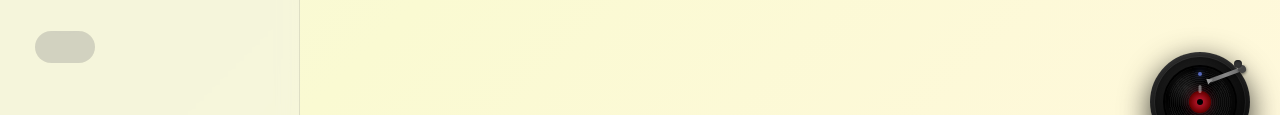
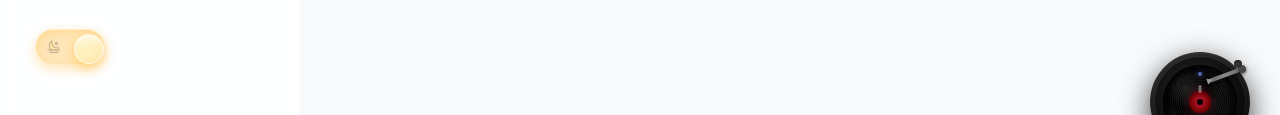
Before and after one commit to ryanwonglala/Personal-Web, a plain HTML site: page my-homepage/index.html in a window 1280 px wide. Both pictures are taken after a click on the element 65 px from the left and 665 px from the top of the page. Shown: the part 618-733 px from the top of the page. Drawn offline with Linux system fonts and the light colour scheme.

Commit message:
Add files via upload

```diff
--- a/my-homepage/index.html
+++ b/my-homepage/index.html
@@ -27,21 +27,27 @@
     }
 
     body.light-mode {
-      /* 明亮模式颜色 */
-      --bg-gradient-start: #F5F5DC; /* 米白色 */
-      --bg-gradient-mid: #FAFAD2; /* 亮金黄色 */
-      --bg-gradient-end: #FFF8DC; /* 玉米丝色 */
-      --sidebar-bg: rgba(245, 245, 220, 0.85);
-      --sidebar-border: rgba(0, 0, 0, 0.1);
-      --text-color: #3b3b3b;
-      --icon-color: #2c2c2c;
+      /* 明亮模式颜色 - 蓝紫渐变配色方案 */
+      --bg-gradient-start: #6c92e9; /* 天蓝色 */
+      --bg-gradient-mid: #7a6fbe; /* 紫蓝色 */
+      --bg-gradient-end: #a76799; /* 玫瑰紫 */
+      --sidebar-bg: rgba(255, 255, 255, 0.85);
+      --sidebar-border: rgba(255, 255, 255, 0.3);
+      --text-color: #2c3e50;
+      --icon-color: #2c3e50;
       --hover-color: #f59e0b;
-      --section-text-color: rgba(0, 0, 0, 0.08);
-      --active-bg-start: #FAEBD7;
-      --active-bg-mid: #FFE4B5;
-      --active-bg-end: #FFDAB9;
-      --active-shadow-color: rgba(245, 245, 220, 0.85);
-      --body-bg-pulse-color: rgba(0, 0, 0, 0.03);
+      --section-text-color: rgba(255, 255, 255, 0.15);
+      --active-bg-start: rgba(255, 255, 255, 0.6);
+      --active-bg-mid: rgba(240, 240, 255, 0.6);
+      --active-bg-end: rgba(230, 230, 255, 0.6);
+      --active-shadow-color: rgba(255, 255, 255, 0.85);
+      --body-bg-pulse-color: rgba(255, 255, 255, 0.05);
+
+      /* 白色背景 + 点状网格 */
+      background-color: #f8fafc;
+      background-image: radial-gradient(rgba(0, 0, 0, 0.1) 1px, #f8fafc 1px);
+      background-size: 16px 16px;
+      background-attachment: fixed;
     }
 
     * {
@@ -58,7 +64,19 @@
 
     body {
       font-family: 'Arial', 'Microsoft YaHei', sans-serif;
-      background: linear-gradient(135deg, var(--bg-gradient-start) 0%, var(--bg-gradient-mid) 50%, var(--bg-gradient-end) 100%);
+
+      /* [!!] 更新为新的黑暗模式背景 */
+      background-color: #0f172a;
+      background-image:
+        /* Dotted grid (top layer) */
+        radial-gradient(#ffffff33 1px, transparent 1px),
+        /* Radial gradient (middle layer) */
+        radial-gradient(150% 80% at 25% 75%, rgba(244, 63, 94, 0.5) 40%, rgba(15, 23, 42, 1) 100%);
+      background-size:
+        16px 16px, /* For the dotted grid */
+        auto;       /* For the radial gradient */
+      /* [!!] 结束新的背景 */
+
       background-attachment: fixed;
       min-height: 100vh;
       overflow-y: auto;
@@ -271,21 +289,84 @@
 
     .theme-switch {
       position: relative;
-      width: 60px;
-      height: 32px;
-      background: rgba(128, 128, 128, 0.3);
-      border-radius: 16px;
+      width: 70px;
+      height: 36px;
+      background: linear-gradient(135deg, rgba(30, 30, 60, 0.6), rgba(20, 20, 40, 0.7));
+      border-radius: 18px;
       cursor: pointer;
-      transition: background var(--transition-speed) ease;
-      overflow: hidden;
+      transition: all var(--transition-speed) ease;
+      overflow: visible;
       display: flex;
       align-items: center;
-      justify-content: center;
+      justify-content: space-between;
+      padding: 0 6px;
       margin-left: 5px;
+      box-shadow:
+        inset 0 2px 8px rgba(0, 0, 0, 0.3),
+        0 4px 12px rgba(0, 0, 0, 0.2);
+      border: 1px solid rgba(255, 255, 255, 0.1);
     }
 
     .theme-switch:hover {
-      background: rgba(128, 128, 128, 0.4);
+      box-shadow:
+        inset 0 2px 8px rgba(0, 0, 0, 0.4),
+        0 6px 16px rgba(0, 0, 0, 0.3);
+    }
+
+    /* 明亮模式下的开关背景 */
+    body.light-mode .theme-switch {
+      background: linear-gradient(135deg, rgba(255, 200, 100, 0.5), rgba(255, 220, 150, 0.6));
+      box-shadow:
+        inset 0 2px 8px rgba(255, 165, 0, 0.2),
+        0 4px 12px rgba(255, 165, 0, 0.3);
+      border: 1px solid rgba(255, 255, 255, 0.3);
+    }
+
+    /* 玻璃滑块 */
+    .theme-switch::before {
+      content: '';
+      position: absolute;
+      width: 28px;
+      height: 28px;
+      background: linear-gradient(135deg, rgba(255, 255, 255, 0.9), rgba(240, 240, 255, 0.8));
+      border-radius: 50%;
+      left: 4px;
+      top: 4px;
+      transition: all var(--transition-speed) cubic-bezier(0.4, 0, 0.2, 1);
+      box-shadow:
+        0 4px 12px rgba(0, 0, 0, 0.3),
+        inset 0 1px 3px rgba(255, 255, 255, 0.8),
+        inset 0 -2px 4px rgba(0, 0, 0, 0.1);
+      backdrop-filter: blur(10px);
+      border: 1px solid rgba(255, 255, 255, 0.4);
+    }
+
+    /* 玻璃高光效果 */
+    .theme-switch::after {
+      content: '';
+      position: absolute;
+      width: 22px;
+      height: 12px;
+      background: linear-gradient(180deg, rgba(255, 255, 255, 0.4), transparent);
+      border-radius: 50%;
+      left: 7px;
+      top: 6px;
+      transition: all var(--transition-speed) cubic-bezier(0.4, 0, 0.2, 1);
+      pointer-events: none;
+    }
+
+    /* 明亮模式 - 滑块移动到右侧 */
+    body.light-mode .theme-switch::before {
+      left: 38px;
+      background: linear-gradient(135deg, rgba(255, 245, 200, 1), rgba(255, 235, 180, 0.95));
+      box-shadow:
+        0 4px 12px rgba(255, 165, 0, 0.4),
+        inset 0 1px 3px rgba(255, 255, 255, 0.9),
+        inset 0 -2px 4px rgba(255, 200, 100, 0.2);
+    }
+
+    body.light-mode .theme-switch::after {
+      left: 41px;
     }
 
     /* Theme 文字默认隐藏，悬停时显示 */
@@ -298,45 +379,47 @@
       opacity: 1;
     }
 
-    /* 太阳 - 使用PNG图片 */
+    /* 太阳图标 */
     .sun {
       position: absolute;
-      width: 28px;
-      height: 28px;
+      width: 20px;
+      height: 20px;
       background-image: url('assets/sun.png');
       background-size: contain;
       background-repeat: no-repeat;
       background-position: center;
-      filter: drop-shadow(0 0 8px rgba(255, 215, 0, 0.6));
-      transform: translateY(36px);
-      transition: transform var(--transition-speed) ease-in-out,
-                  filter var(--transition-speed) ease-in-out;
-    }
-
-    /* 月亮 - 使用PNG图片 */
+      filter: drop-shadow(0 0 4px rgba(255, 215, 0, 0.4));
+      right: 8px;
+      opacity: 0.5;
+      transition: all var(--transition-speed) ease-in-out;
+      z-index: 1;
+    }
+
+    /* 月亮图标 */
     .moon {
       position: absolute;
-      width: 28px;
-      height: 28px;
+      width: 20px;
+      height: 20px;
       background-image: url('assets/moon.png');
       background-size: contain;
       background-repeat: no-repeat;
       background-position: center;
-      filter: drop-shadow(0 0 8px rgba(200, 200, 220, 0.5));
-      transform: translateY(0);
-      transition: transform var(--transition-speed) ease-in-out,
-                  filter var(--transition-speed) ease-in-out;
-    }
-
-    /* 明亮模式 - 太阳升起，月亮降下 */
+      filter: drop-shadow(0 0 6px rgba(200, 200, 255, 0.6));
+      left: 8px;
+      opacity: 1;
+      transition: all var(--transition-speed) ease-in-out;
+      z-index: 1;
+    }
+
+    /* 明亮模式 - 太阳高亮，月亮暗淡 */
     body.light-mode .sun {
-      transform: translateY(0);
-      filter: drop-shadow(0 0 12px rgba(255, 215, 0, 0.8));
+      opacity: 1;
+      filter: drop-shadow(0 0 8px rgba(255, 215, 0, 0.8));
     }
 
     body.light-mode .moon {
-      transform: translateY(-36px);
-      filter: drop-shadow(0 0 8px rgba(200, 200, 220, 0.3));
+      opacity: 0.4;
+      filter: drop-shadow(0 0 4px rgba(200, 200, 255, 0.3));
     }
 
     /* ============ 迷你播放器容器 ============ */
@@ -979,7 +1062,6 @@
   </style>
 </head>
 <body>
-  <!-- 侧边栏导航 -->
   <div class="sidebar">
     <ul class="nav">
       <li class="active" id="logo">
@@ -1031,7 +1113,6 @@
         </a>
       </li>
 
-      <!-- 主题切换开关 -->
       <li class="theme-switch-li">
         <div class="theme-switch-wrapper">
           <div class="theme-switch">
@@ -1044,7 +1125,6 @@
     </ul>
   </div>
 
-  <!-- 内容区块 -->
   <section id="home">Home</section>
   <section id="about">About</section>
   <section id="projects">Projects</section>
@@ -1052,18 +1132,14 @@
   <section id="experience">Experience</section>
   <section id="contact">Contact</section>
 
-  <!-- 迷你音乐播放器 -->
   <div class="mini-player">
-    <!-- 展开的播放器面板 -->
     <div class="player-panel" id="playerPanel">
-      <!-- 面板头部 - 当前播放 -->
       <div class="panel-header">
         <div class="current-song">
           <div class="current-song-title" id="panelTitle">未加载音乐</div>
           <div class="current-song-artist" id="panelArtist">--</div>
         </div>
 
-        <!-- 播放控制按钮 -->
         <div class="panel-controls">
           <button class="panel-btn" id="panelPrevBtn">
             <div class="prev-icon"></div>
@@ -1076,7 +1152,6 @@
           </button>
         </div>
 
-        <!-- 进度条 -->
         <div class="progress-container">
           <div class="progress-time">
             <span id="currentTime">0:00</span>
@@ -1092,14 +1167,12 @@
         </div>
       </div>
 
-      <!-- 播放列表 -->
       <div class="playlist-section">
         <div class="playlist-header">播放列表</div>
         <div class="playlist" id="playlist"></div>
       </div>
     </div>
 
-    <!-- 黑胶播放器 -->
     <div class="turntable-base" id="turntableBase">
       <div class="mini-vinyl" id="miniVinyl">
         <div class="mini-grooves"></div>
@@ -1110,7 +1183,6 @@
     </div>
   </div>
 
-  <!-- 背景音乐 -->
   <audio id="backgroundMusic"></audio>
 
 <script>
```
